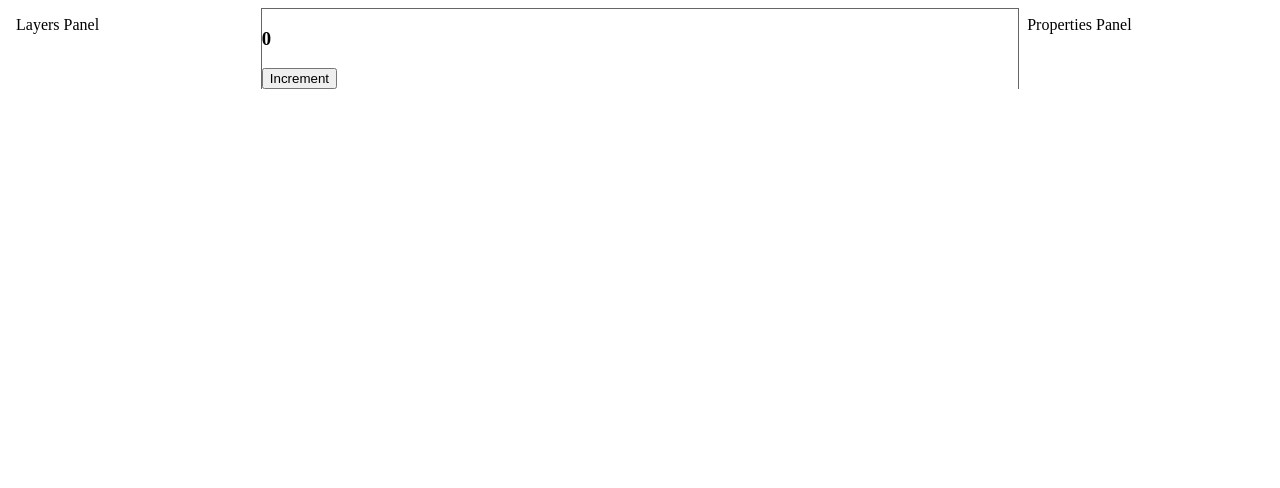
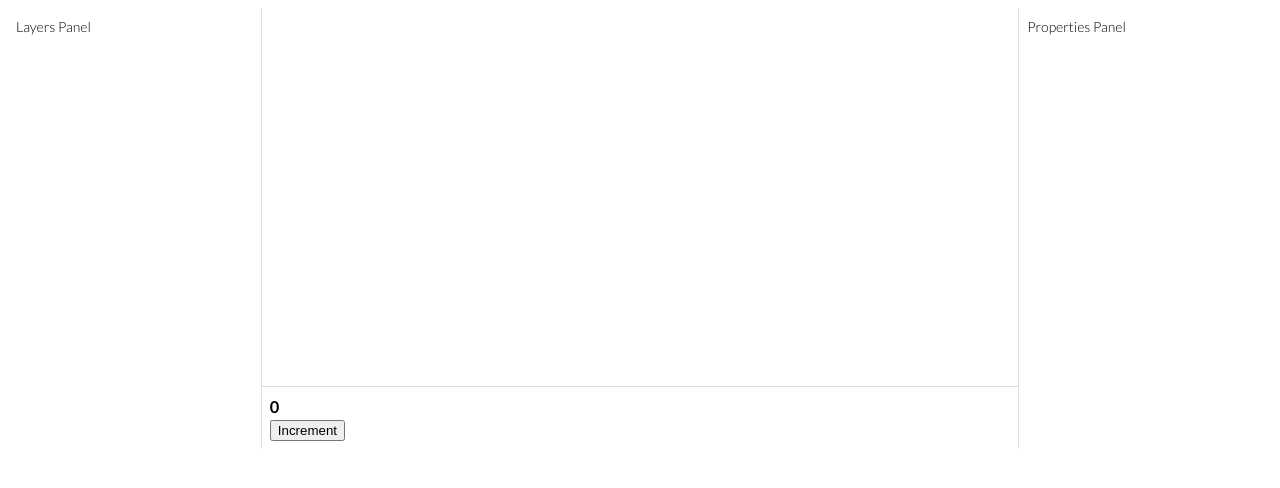
Before and after one commit to revct/tiny-figma, a React app: page / in a window 1280 px wide. Shown: the top 488 px of the page. Built offline with nearby package versions, Linux system fonts and the light colour scheme.

Commit message:
editor up and running

```diff
--- a/index.html
+++ b/index.html
@@ -1,30 +1,38 @@
 <html>
   <head>
     <style>
+      @import url(https://fonts.googleapis.com/css?family=Lato:300italic,700italic,300,700);
+      body {
+        font:14px/1.5 Lato, "Helvetica Neue", Helvetica, Arial, sans-serif;
+      }
       * {
         box-sizing: border-box;
+      }
+      h1, h2, h3, h4, h5, h6 {
+        margin: 0px;
       }
       #root {
         display: flex;
         flex-direction: row;
       }
       #canvas-section {
-        border-right: solid #666 1px;
-        border-left: solid #666 1px;
+        border-right: solid #ddd 1px;
+        border-left: solid #ddd 1px;
         height: 100%;
         width: 60%;
 
         display: flex;
         flex-direction: column;
       }
-      #canvas-root {
-        border-bottom: solid #666 1px;
+      #canvas {
+        border-bottom: solid #ddd 1px;
         height: 80%;
         width: 100%;
       }
       #sandbox-root {
         height: 20%;
         width: 100%;
+        padding: 8px;
       }
       #layers-panel-root {
         height: 100%;
@@ -42,7 +50,7 @@
     <div id="root">
       <div id="layers-panel-root"></div>
       <div id="canvas-section">
-        <div id="canvas-root"></div>
+        <canvas id="canvas"></canvas>
         <div id="sandbox-root"></div>
       </div>
       <div id="properties-panel-root"></div>
--- /dev/null
+++ b/src/editor/editor.tsx
@@ -0,0 +1,22 @@
+
+interface Camera {
+  x: number
+  y: number
+  zoom: number
+}
+
+export class Editor {
+  context: CanvasRenderingContext2D
+  camera: Camera
+
+  constructor(canvas: HTMLCanvasElement) {
+    this.context = canvas.getContext('2d') as CanvasRenderingContext2D
+  }
+
+  think(ms: number) {
+  }
+
+  render() {
+
+  }
+}
--- /dev/null
+++ b/src/helpers/async_helpers.ts
@@ -0,0 +1,8 @@
+
+export const asyncSleep = async (ms: number): Promise<any> => {
+  return new Promise((resolve, reject)=> {
+    setTimeout(() => {
+      resolve()
+    }, ms)
+  })
+}
--- a/src/index.tsx
+++ b/src/index.tsx
@@ -1,26 +1,37 @@
-import * as React from "react"
-import * as ReactDOM from "react-dom"
-import * as redux from "redux"
-import * as ReactRedux from "react-redux"
+import * as React from 'react'
+import * as ReactDOM from 'react-dom'
+import * as redux from 'redux'
+import * as ReactRedux from 'react-redux'
 
-import {PropertiesPanel} from "./components/PropertiesPanel"
-import {LayersPanel} from "./components/LayersPanel"
-import {Counter, ConnectedCounter} from "./components/Counter"
+import {PropertiesPanel} from './components/PropertiesPanel'
+import {LayersPanel} from './components/LayersPanel'
+import {Counter, ConnectedCounter} from './components/Counter'
 
 import {State, reducer} from './redux/reducers'
+import {Editor} from './editor/editor'
+import {asyncSleep} from "./helpers/async_helpers";
 
 const store = redux.createStore<State>(reducer)
 
 ReactDOM.render(
   <ReactRedux.Provider store={store}><LayersPanel dispatch={a => a}/></ReactRedux.Provider>,
-  document.getElementById("layers-panel-root"))
+  document.getElementById('layers-panel-root'))
 
 ReactDOM.render(
   <ReactRedux.Provider store={store}><PropertiesPanel dispatch={a => a}/></ReactRedux.Provider>,
-  document.getElementById("properties-panel-root"))
+  document.getElementById('properties-panel-root'))
 
 ReactDOM.render(
   <ReactRedux.Provider store={store}><ConnectedCounter /></ReactRedux.Provider>,
-  document.getElementById("sandbox-root"))
+  document.getElementById('sandbox-root'))
 
-document.getElementById("canvas-root")
+const editor = new Editor(document.getElementById('canvas') as HTMLCanvasElement)
+
+;(async () => {
+  const MILLIS = 1000.0 / 60.0
+  while (true) {
+    editor.think(MILLIS)
+    editor.render()
+    await asyncSleep(MILLIS)
+  }
+})()
--- a/tsconfig.json
+++ b/tsconfig.json
@@ -6,7 +6,8 @@
         "module": "commonjs",
         "target": "es5",
         "jsx": "react",
-        "strictNullChecks": true
+        "strictNullChecks": true,
+        "lib": ["es5", "es2015.promise", "DOM", "ScriptHost"]
     },
     "include": [
         "./src/**/*"
```
